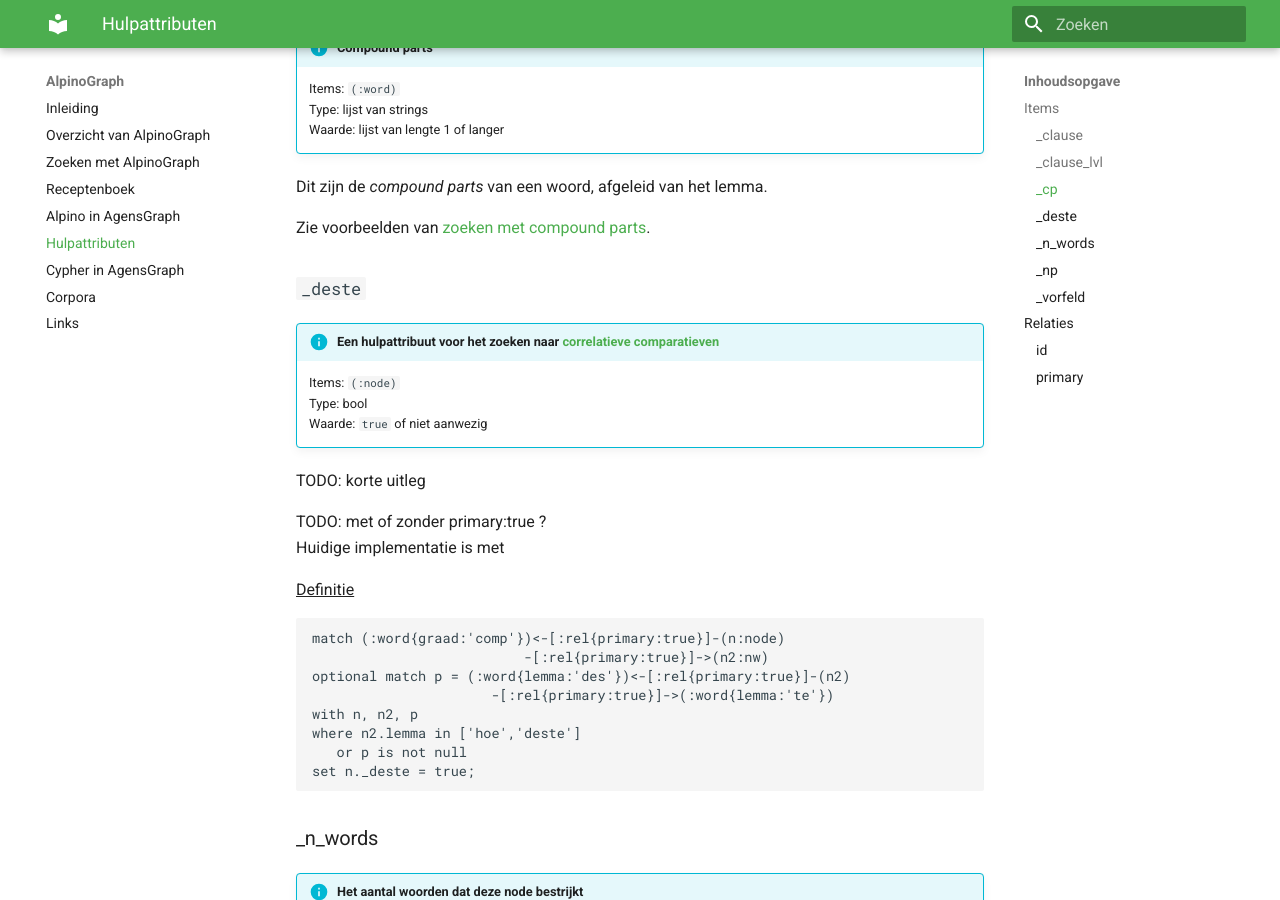
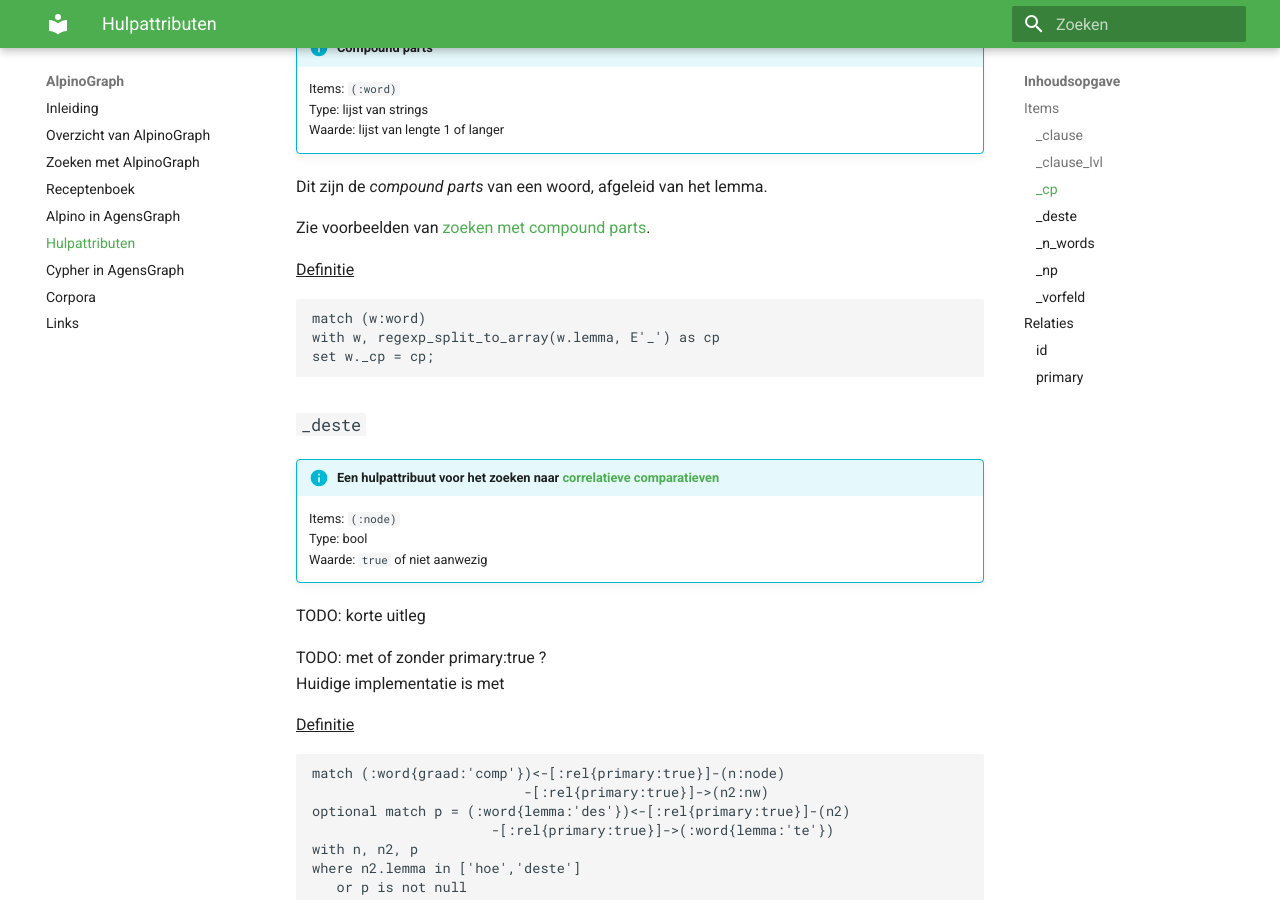
Before and after one commit to rug-compling/alpinograph-docs, an MkDocs documentation site: the page built from docs/attributen.md, in a window 1280 px wide and 900 px high, scrolled down 1361 px. Built offline with MkDocs 1.6.1 and Material for MkDocs 9.7.7, drawn with Linux system fonts in a browser that asks for light colours.

Commit message:
Compound parts: definitie toegevoegd

````diff
--- a/docs/attributen.md
+++ b/docs/attributen.md
@@ -64,6 +64,14 @@ set n._clause_lvl = c;
 Dit zijn de *compound parts* van een woord, afgeleid van het lemma.
 
 Zie voorbeelden van [zoeken met compound parts](../recepten/#compound-parts).
+
+^^Definitie^^
+
+```text
+match (w:word)
+with w, regexp_split_to_array(w.lemma, E'_') as cp
+set w._cp = cp;
+```
 
 ### `_deste`
 
````
